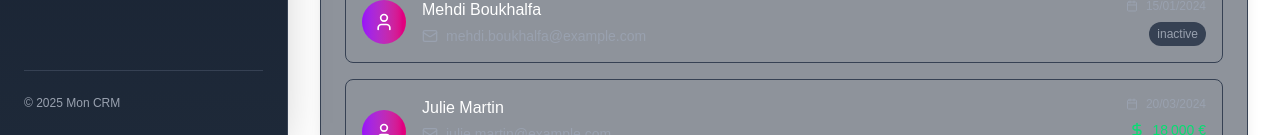
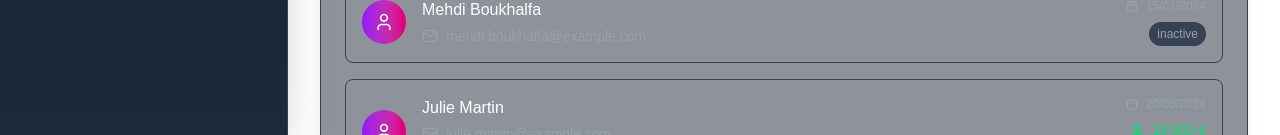
Before and after one commit to larabiislem/CRM, a Next.js app: page /clients in a window 1280 px wide. Shown: the part 665-800 px from the top of the page. Built offline with nearby package versions, Linux system fonts and the light colour scheme.

Commit message:
Remove footer section from Sidebar component

```diff
--- a/composants/sidebar.tsx
+++ b/composants/sidebar.tsx
@@ -46,11 +46,7 @@ export default function Sidebar() {
         />
       </nav>
 
-      <div className="mt-auto pt-6 border-t border-gray-700">
-        <div className="text-xs text-gray-400 hover:text-white transition-colors cursor-pointer">
-          © {new Date().getFullYear()} Mon CRM
-        </div>
-      </div>
+
     </div>
   )
 }
```
